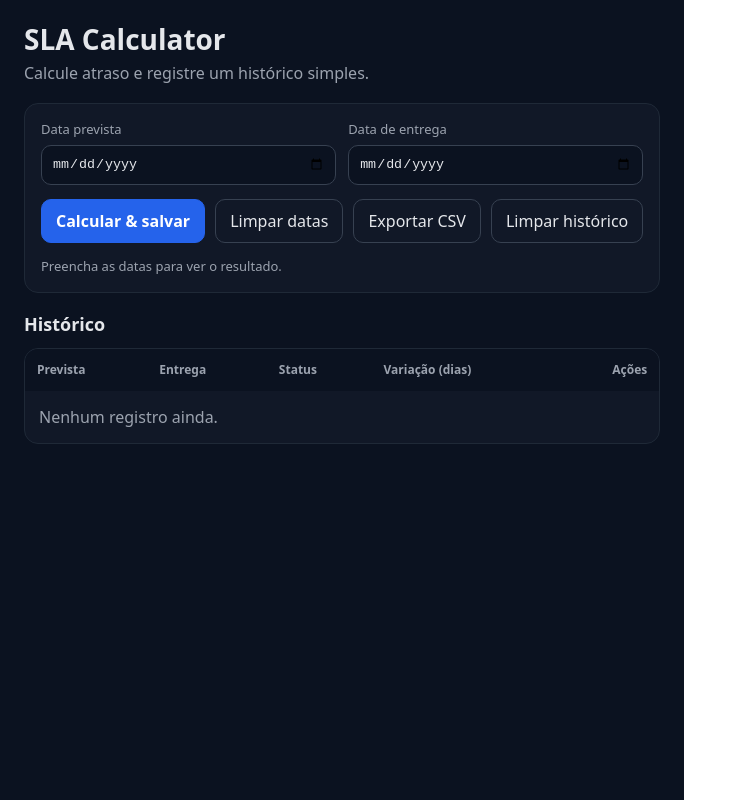
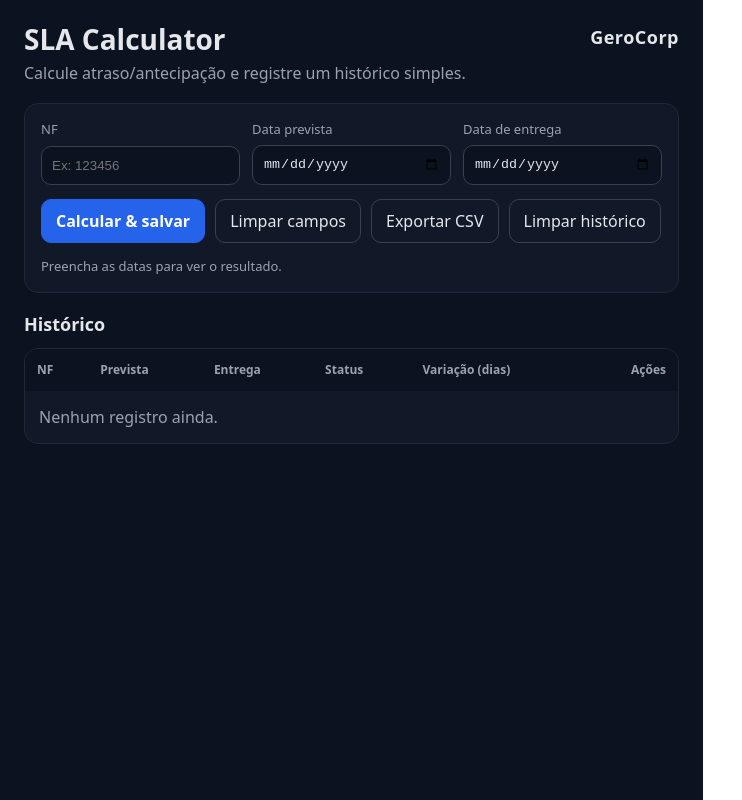
Before and after one commit to giovane-geromini/sla-calculator, a React (Vite) app: page / in a window 1280 px wide. Shown: the whole page, without its empty margins (0-742 px from the left). Built offline with nearby package versions, Linux system fonts and the light colour scheme.

Commit message:
NF + limpar campos após salvar + header GeroCorp + CSV atualizado

```diff
--- a/src/App.jsx
+++ b/src/App.jsx
@@ -1,10 +1,8 @@
 import { useEffect, useMemo, useState } from "react";
-
 
 function diffDays(dateA, dateB) {
   const a = new Date(dateA);
   const b = new Date(dateB);
-  // zera horas pra não dar diferença por fuso/horário
   a.setHours(0, 0, 0, 0);
   b.setHours(0, 0, 0, 0);
   const ms = b - a;
@@ -12,6 +10,7 @@ function diffDays(dateA, dateB) {
 }
 
 export default function App() {
+  const [nf, setNf] = useState("");
   const [prevista, setPrevista] = useState("");
   const [entrega, setEntrega] = useState("");
   const [historico, setHistorico] = useState([]);
@@ -24,23 +23,21 @@ useEffect(() => {
         const parsed = JSON.parse(saved);
         if (Array.isArray(parsed)) setHistorico(parsed);
       } catch {
-      // se der erro, ignora
+        // ignora
       }
     }
   }, []);
+
+  // 2) Salva no LocalStorage sempre que o histórico mudar
+  useEffect(() => {
+    localStorage.setItem("sla_historico", JSON.stringify(historico));
+  }, [historico]);
 
   function onLimparHistorico() {
     if (confirm("Tem certeza que deseja limpar todo o histórico?")) {
       setHistorico([]);
     }
   }
-
-
-// 2) Salva no LocalStorage sempre que o histórico mudar
-useEffect(() => {
-  localStorage.setItem("sla_historico", JSON.stringify(historico));
-}, [historico]);
-
 
   const resultado = useMemo(() => {
     if (!prevista || !entrega) return null;
@@ -52,20 +49,24 @@ const resultado = useMemo(() => {
     return { variacao, status };
   }, [prevista, entrega]);
 
-
   function onCalcular() {
+    if (!nf.trim()) {
+      alert("Preencha a NF.");
+      return;
+    }
     if (!prevista || !entrega) {
       alert("Preencha as duas datas.");
       return;
     }
 
-  const variacao = diffDays(prevista, entrega); // negativo = antecipou
+    const variacao = diffDays(prevista, entrega);
     const status =
       variacao < 0 ? "Antecipado" : variacao === 0 ? "No prazo" : "Atrasado";
 
     setHistorico((old) => [
       {
         id: crypto.randomUUID(),
+        nf,
         prevista,
         entrega,
         status,
@@ -74,11 +75,15 @@ function onCalcular() {
       },
       ...old,
     ]);
+
+    // (2) Limpar campos após salvar
+    setNf("");
+    setPrevista("");
+    setEntrega("");
   }
 
-
-
   function onLimpar() {
+    setNf("");
     setPrevista("");
     setEntrega("");
   }
@@ -89,7 +94,6 @@ function onCalcular() {
 
   function escapeCsv(value) {
     const s = String(value ?? "");
-  // coloca aspas se tiver vírgula, aspas ou quebra de linha
     if (/[",\n]/.test(s)) return `"${s.replaceAll('"', '""')}"`;
     return s;
   }
@@ -100,12 +104,14 @@ function onExportarCsv() {
       return;
     }
 
-  const header = ["prevista", "entrega", "status", "atraso_dias", "criado_em"];
+    // (1) CSV com NF + variacao_dias (não atraso)
+    const header = ["nf", "prevista", "entrega", "status", "variacao_dias", "criado_em"];
     const rows = historico.map((r) => [
+      r.nf,
       r.prevista,
       r.entrega,
       r.status,
-    r.atraso,
+      r.variacao,
       r.criadoEm,
     ]);
 
@@ -125,23 +131,35 @@ function onExportarCsv() {
     URL.revokeObjectURL(url);
   }
 
-
-
   function badgeColor(status) {
     if (status === "Atrasado") return { background: "#FEE2E2", color: "#991B1B" };
     if (status === "Antecipado") return { background: "#DBEAFE", color: "#1D4ED8" };
     return { background: "#DCFCE7", color: "#166534" }; // No prazo
   }
 
-
   return (
     <div style={{ minHeight: "100vh", background: "#0B1220", color: "#E5E7EB" }}>
       <div style={{ maxWidth: 980, margin: "0 auto", padding: 24 }}>
-        <header style={{ marginBottom: 18 }}>
+        {/* (3) Cabeçalho com "GeroCorp" à direita */}
+        <header
+          style={{
+            marginBottom: 18,
+            display: "flex",
+            justifyContent: "space-between",
+            alignItems: "flex-start",
+            gap: 12,
+          }}
+        >
+          <div>
             <h1 style={{ margin: 0, fontSize: 28 }}>SLA Calculator</h1>
             <p style={{ margin: "6px 0 0", color: "#9CA3AF" }}>
-            Calcule atraso e registre um histórico simples.
+              Calcule atraso/antecipação e registre um histórico simples.
             </p>
+          </div>
+
+          <div style={{ fontWeight: 900, letterSpacing: 0.5, fontSize: 18, color: "#E5E7EB" }}>
+            GeroCorp
+          </div>
         </header>
 
         {/* Card do formulário */}
@@ -156,10 +174,29 @@ function onExportarCsv() {
           <div
             style={{
               display: "grid",
-              gridTemplateColumns: "1fr 1fr",
+              gridTemplateColumns: "1fr 1fr 1fr",
               gap: 12,
             }}
           >
+            {/* NF */}
+            <label style={{ display: "grid", gap: 6 }}>
+              <span style={{ fontSize: 13, color: "#9CA3AF" }}>NF</span>
+              <input
+                type="text"
+                inputMode="numeric"
+                placeholder="Ex: 123456"
+                value={nf}
+                onChange={(e) => setNf(e.target.value.replace(/\D/g, ""))}
+                style={{
+                  padding: 10,
+                  borderRadius: 10,
+                  border: "1px solid #374151",
+                  background: "#0B1220",
+                  color: "#E5E7EB",
+                }}
+              />
+            </label>
+
             <label style={{ display: "grid", gap: 6 }}>
               <span style={{ fontSize: 13, color: "#9CA3AF" }}>Data prevista</span>
               <input
@@ -193,7 +230,7 @@ function onExportarCsv() {
             </label>
           </div>
 
-          <div style={{ display: "flex", gap: 10, marginTop: 14 }}>
+          <div style={{ display: "flex", gap: 10, marginTop: 14, flexWrap: "wrap" }}>
             <button
               onClick={onCalcular}
               style={{
@@ -220,9 +257,8 @@ function onExportarCsv() {
                 cursor: "pointer",
               }}
             >
-              Limpar datas
+              Limpar campos
             </button>
-
 
             <button
               onClick={onExportarCsv}
@@ -251,10 +287,7 @@ function onExportarCsv() {
             >
               Limpar histórico
             </button>
-
-
           </div>
-
 
           {/* Resultado */}
           <div style={{ marginTop: 14 }}>
@@ -289,7 +322,6 @@ function onExportarCsv() {
                     ? `Antecipação: ${Math.abs(resultado.variacao)} dia(s)`
                     : "Entrega dentro do prazo"}
                 </span>
-
               </div>
             ) : (
               <div style={{ color: "#9CA3AF", fontSize: 13 }}>
@@ -314,11 +346,11 @@ function onExportarCsv() {
             <table style={{ width: "100%", borderCollapse: "collapse" }}>
               <thead>
                 <tr style={{ background: "#0B1220", color: "#9CA3AF", fontSize: 12 }}>
+                  <th style={{ textAlign: "left", padding: 12 }}>NF</th>
                   <th style={{ textAlign: "left", padding: 12 }}>Prevista</th>
                   <th style={{ textAlign: "left", padding: 12 }}>Entrega</th>
                   <th style={{ textAlign: "left", padding: 12 }}>Status</th>
                   <th style={{ textAlign: "left", padding: 12 }}>Variação (dias)</th>
-
                   <th style={{ textAlign: "right", padding: 12 }}>Ações</th>
                 </tr>
               </thead>
@@ -326,17 +358,16 @@ function onExportarCsv() {
               <tbody>
                 {historico.length === 0 ? (
                   <tr>
-                    <td colSpan={5} style={{ padding: 14, color: "#9CA3AF" }}>
+                    <td colSpan={6} style={{ padding: 14, color: "#9CA3AF" }}>
                       Nenhum registro ainda.
                     </td>
                   </tr>
                 ) : (
                   historico.map((row) => (
                     <tr key={row.id} style={{ borderTop: "1px solid #1F2937" }}>
+                      <td style={{ padding: 12 }}>{row.nf}</td>
                       <td style={{ padding: 12 }}>{row.prevista}</td>
                       <td style={{ padding: 12 }}>{row.entrega}</td>
-                      <td style={{ padding: 12 }}>{row.variacao}</td>
-
                       <td style={{ padding: 12 }}>
                         <span
                           style={{
@@ -350,7 +381,7 @@ function onExportarCsv() {
                           {row.status}
                         </span>
                       </td>
-                      <td style={{ padding: 12 }}>{row.atraso}</td>
+                      <td style={{ padding: 12 }}>{row.variacao}</td>
                       <td style={{ padding: 12, textAlign: "right" }}>
                         <button
                           onClick={() => onRemover(row.id)}
```
Lines whose indentation alone changed are shown as unchanged.
